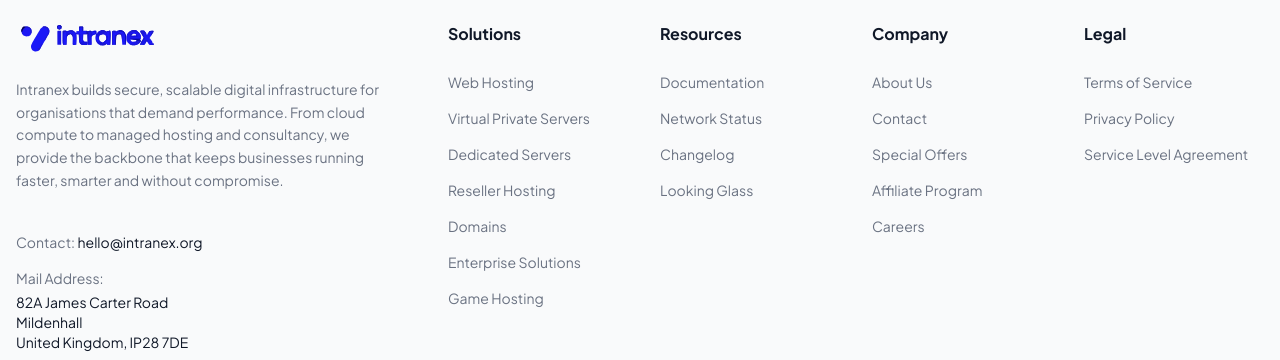
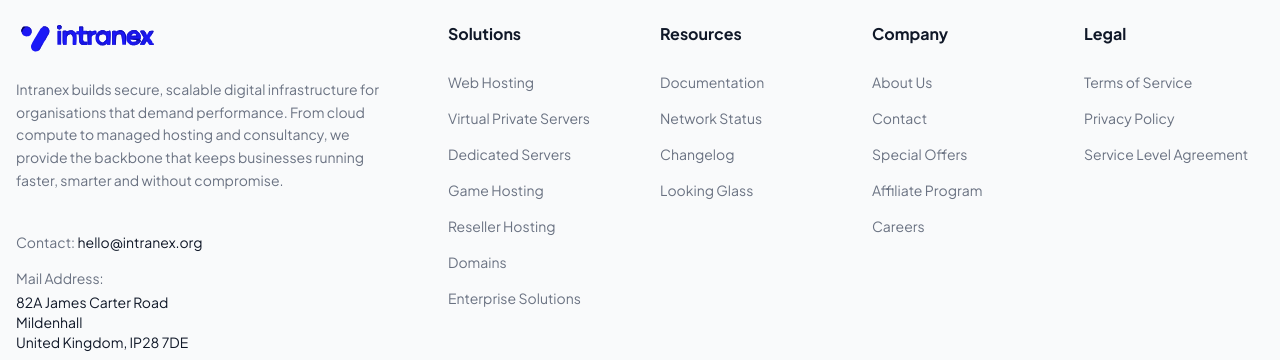
Before and after one commit to omdanielofficial/intranex-website, a React (Vite) app: page / in a window 1280 px wide. Shown: the part 4211-4571 px from the top of the page. Built offline with nearby package versions, Linux system fonts and the light colour scheme.

Commit message:
02/03/2026-18:44

```diff
--- a/src/components/Footer.tsx
+++ b/src/components/Footer.tsx
@@ -68,10 +68,10 @@
                                     { name: 'Web Hosting', to: '/web' },
                                     { name: 'Virtual Private Servers', to: '/vps' },
                                     { name: 'Dedicated Servers', to: '/dedicated' },
+                                    { name: 'Game Hosting', to: '/game' },
                                     { name: 'Reseller Hosting', to: '/resellers' },
                                     { name: 'Domains', to: '/domains' },
                                     { name: 'Enterprise Solutions', to: '/enterprise' },
-                                    { name: 'Game Hosting', to: '/game' },
                                 ].map((item) => (
                                     <li key={item.name}>
                                         <Link to={item.to} className="text-gray-500 dark:text-gray-400 hover:text-brand-primary dark:hover:text-brand-primary transition-colors text-sm">
--- a/src/components/Navbar.tsx
+++ b/src/components/Navbar.tsx
@@ -167,10 +167,10 @@
                                                     { title: "Web Hosting", desc: "Flexible shared hosting", icon: Share2, price: "£1.80/mo", path: "/web" },
                                                     { title: "Virtual Private Servers", desc: "Scalable cloud compute", icon: Cloud, price: "£5.20/mo", path: "/vps" },
                                                     { title: "Dedicated Servers", desc: "100% bare metal servers", icon: Server, price: "£95.00/mo", path: "/dedicated" },
+                                                    { title: "Game Hosting", desc: "Hosting for over 15 games", icon: GamepadIcon, price: "£2.50/mo", path: "/game" },
                                                     { title: "Reseller Hosting", desc: "Start your hosting business", icon: Database, price: "Coming Soon", path: "/resellers" },
                                                     { title: "Domains", desc: "Claim your online presence", icon: ShoppingBasketIcon, price: "£0.99/yr", path: "/domains" },
                                                     { title: "Enterprise Solutions", desc: "Managed services & IT consultancy", icon: MedalIcon, price: "£150.00/mo", path: "/enterprise" },
-                                                    { title: "Game Hosting", desc: "Hosting for over 15 games", icon: GamepadIcon, price: "£2.50/mo", path: "/game" },
                                                 ].map((item, idx) => (
                                                     <Link key={idx} to={item.path} className="flex items-start gap-3 p-3 rounded-lg hover:bg-gray-50 dark:hover:bg-gray-800/50 transition-colors group">
                                                         <div className="p-2.5 bg-brand-primary/10 rounded-lg text-brand-primary group-hover:bg-brand-primary group-hover:text-white transition-colors">
@@ -324,10 +324,10 @@
                                                     { title: "Web Hosting", desc: "Flexible shared hosting", icon: Share2, price: "£1.80/mo", path: "/web" },
                                                     { title: "Virtual Private Servers", desc: "Scalable cloud compute", icon: Cloud, price: "£5.20/mo", path: "/vps" },
                                                     { title: "Dedicated Servers", desc: "100% bare metal servers", icon: Server, price: "£95.00/mo", path: "/dedicated" },
+                                                    { title: "Game Hosting", desc: "Hosting for over 15 games", icon: GamepadIcon, price: "£2.50/mo", path: "/game" },
                                                     { title: "Reseller Hosting", desc: "Start your hosting business", icon: Database, price: "Coming Soon", path: "/resellers" },
                                                     { title: "Domains", desc: "Claim your online presence", icon: ShoppingBasketIcon, price: "£0.99/yr", path: "/domains" },
                                                     { title: "Enterprise Solutions", desc: "Managed services & IT consultancy", icon: MedalIcon, price: "£150.00/mo", path: "/enterprise" },
-                                                    { title: "Game Hosting", desc: "Hosting for over 15 games", icon: GamepadIcon, price: "£2.50/mo", path: "/game" },
                                                 ].map((item, idx) => (
                                                     <Link key={idx} to={item.path} className="block">
                                                         <div className="text-sm font-semibold text-gray-900 dark:text-gray-100">{item.title}</div>
```
Also changed, not shown: 66 other files (tests, documents, lock files or other folders).
